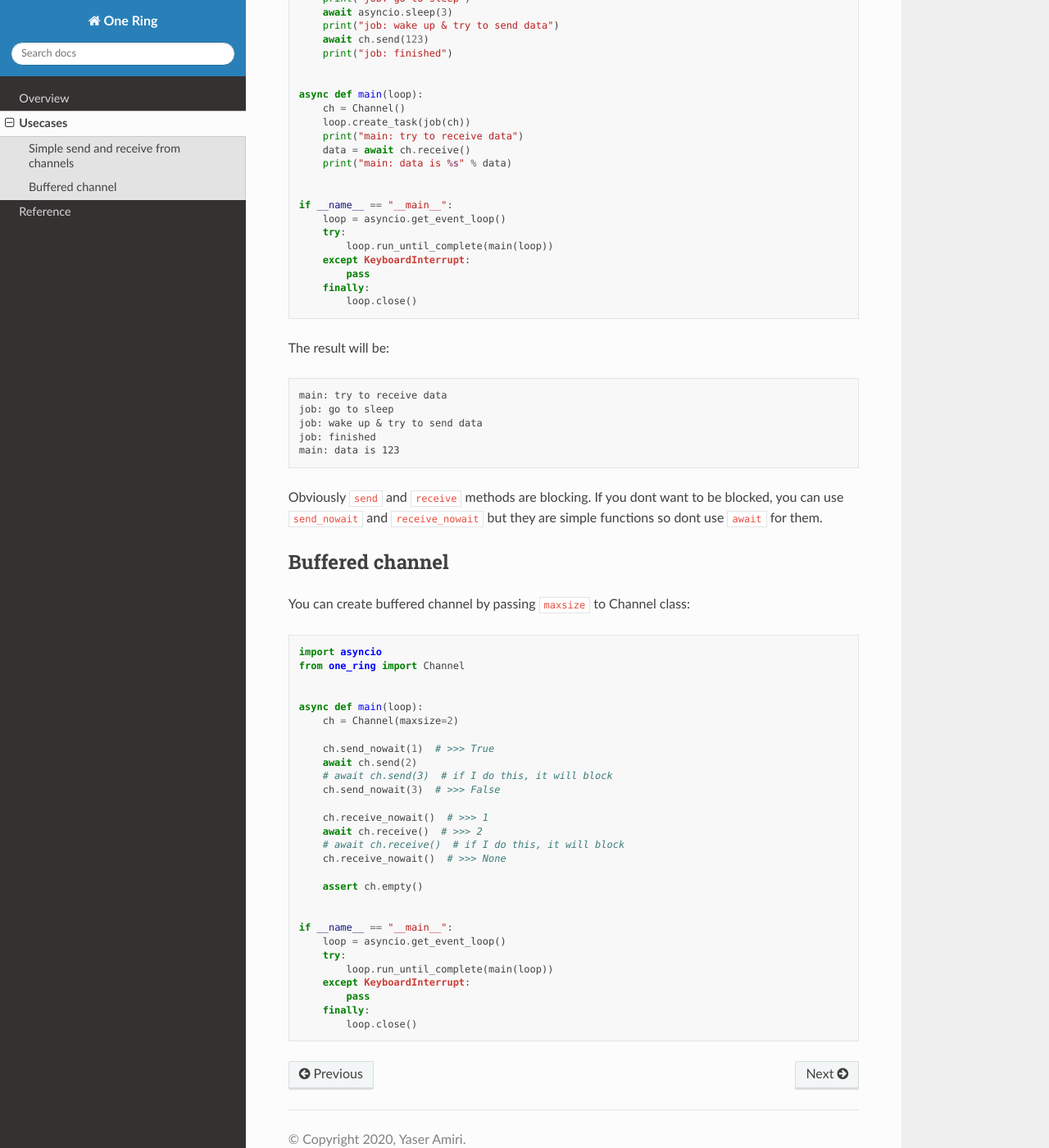
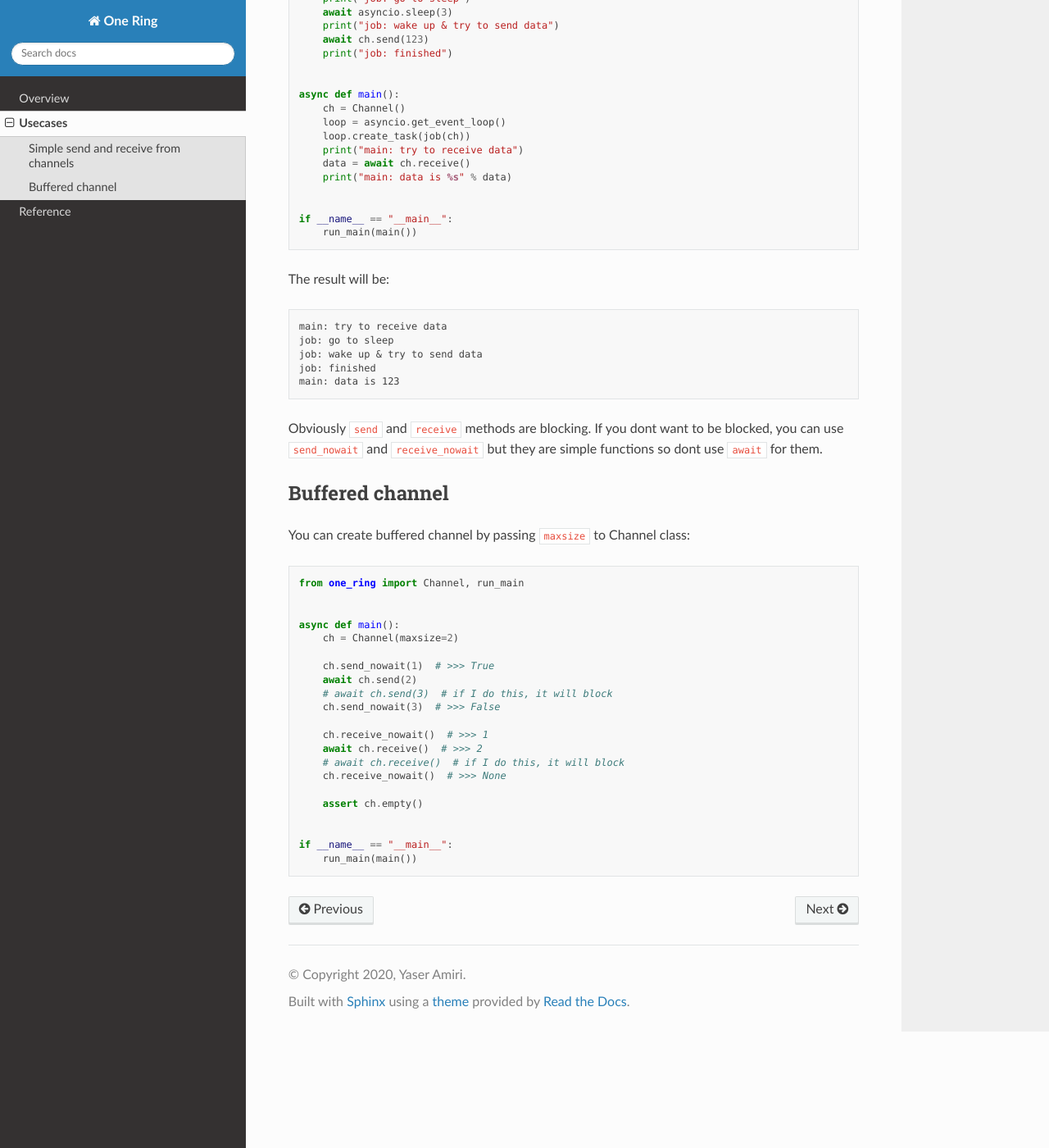
Before and after one commit to Yaser-Amiri/one-ring, a Sphinx documentation site: the page built from docs/usecases.rst, in a window 1280 px wide and 1400 px high, scrolled down 371 px. Shown: the whole window at 82% size. Built offline with Sphinx 7.4.7 and the Read the Docs theme 2.0.0, drawn with Linux system fonts in a browser that asks for light colours.

Commit message:
Add run_main function and add building process to Makefile

```diff
--- a/docs/usecases.rst
+++ b/docs/usecases.rst
@@ -8,7 +8,7 @@ Simple send and receive from channels
 Let's start with simplest thing: ::
 
     import asyncio
-    from one_ring import Channel
+    from one_ring import Channel, run_main
 
 
     async def job(ch: Channel):
@@ -28,13 +29,7 @@ Let's start with simplest thing: ::
 
 
     if __name__ == "__main__":
-        loop = asyncio.get_event_loop()
-        try:
-            loop.run_until_complete(main(loop))
-        except KeyboardInterrupt:
-            pass
-        finally:
-            loop.close()
+        run_main(main())
 
 
 The result will be:
@@ -57,11 +52,10 @@ Buffered channel
 
 You can create buffered channel by passing :code:`maxsize` to Channel class: ::
 
-    import asyncio
-    from one_ring import Channel
+    from one_ring import Channel, run_main
 
 
-    async def main(loop):
+    async def main():
         ch = Channel(maxsize=2)
 
         ch.send_nowait(1)  # >>> True
@@ -78,10 +72,4 @@ You can create buffered channel by passing :code:`maxsize` to Channel class: ::
 
 
     if __name__ == "__main__":
-        loop = asyncio.get_event_loop()
-        try:
-            loop.run_until_complete(main(loop))
-        except KeyboardInterrupt:
-            pass
-        finally:
-            loop.close()
+        run_main(main())
--- a/one_ring/__init__.py
+++ b/one_ring/__init__.py
@@ -1,5 +1,6 @@
 from .csp import Channel, select, Timeout
 from .nursery import Nursery, NurseryChildFailure, ActionOnFailure
+from .asyncio_sugar import run_main
 
 __all__ = [
     "Channel",
@@ -8,4 +9,5 @@ __all__ = [
     "Nursery",
     "NurseryChildFailure",
     "ActionOnFailure",
+    "run_main",
 ]
```
Also changed, not shown: other parts of docs/usecases.rst (+2 -1 lines), setup.py (added, +19 -0 lines), 3 other files.
